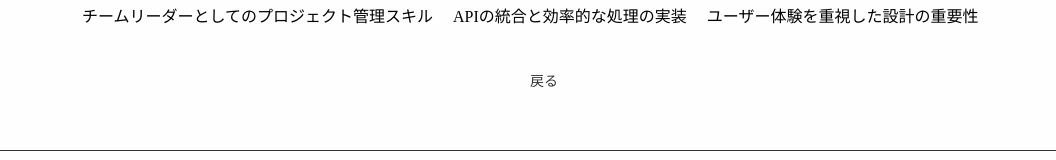
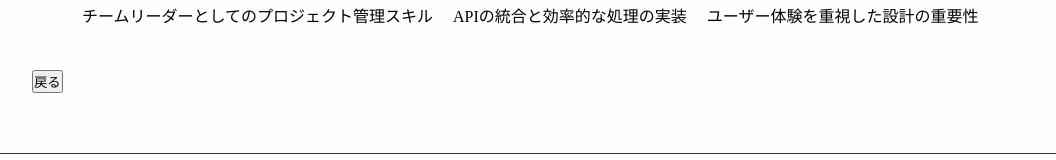
Before and after one commit to UTakuto/portfolio, a React (Vite) app: page /work/1 in a window 1280 px wide. Shown: the part 1524-1684 px from the top of the page, without its empty margins (96-1152 px from the left). Built offline with nearby package versions, Linux system fonts and the light colour scheme.

Commit message:
戻るボタンをリンクからボタンコンポーネントに変更し、ナビゲーション機能を追加

```diff
--- a/src/components/work/WorkDetails.jsx
+++ b/src/components/work/WorkDetails.jsx
@@ -102,7 +102,19 @@ export default function WorkDetails() {
             </div>
 
             <div className="backButton">
-                <a href="/work">戻る</a>
+                <button
+                    onClick={() => {
+                        navigate("/");
+                        // 遷移後にworks-sectionまでスクロール
+                        setTimeout(() => {
+                            document
+                                .getElementById("works-section")
+                                ?.scrollIntoView({ behavior: "smooth" });
+                        }, 100);
+                    }}
+                >
+                    戻る
+                </button>
             </div>
         </div>
     );
```
